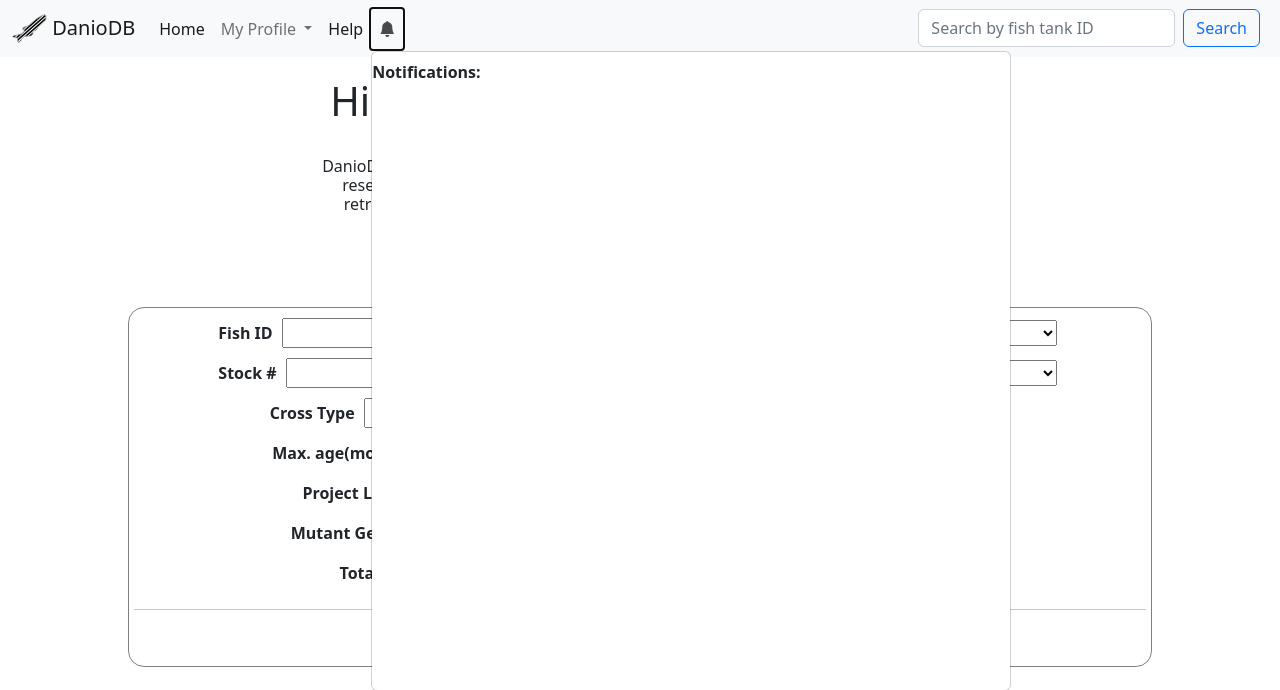
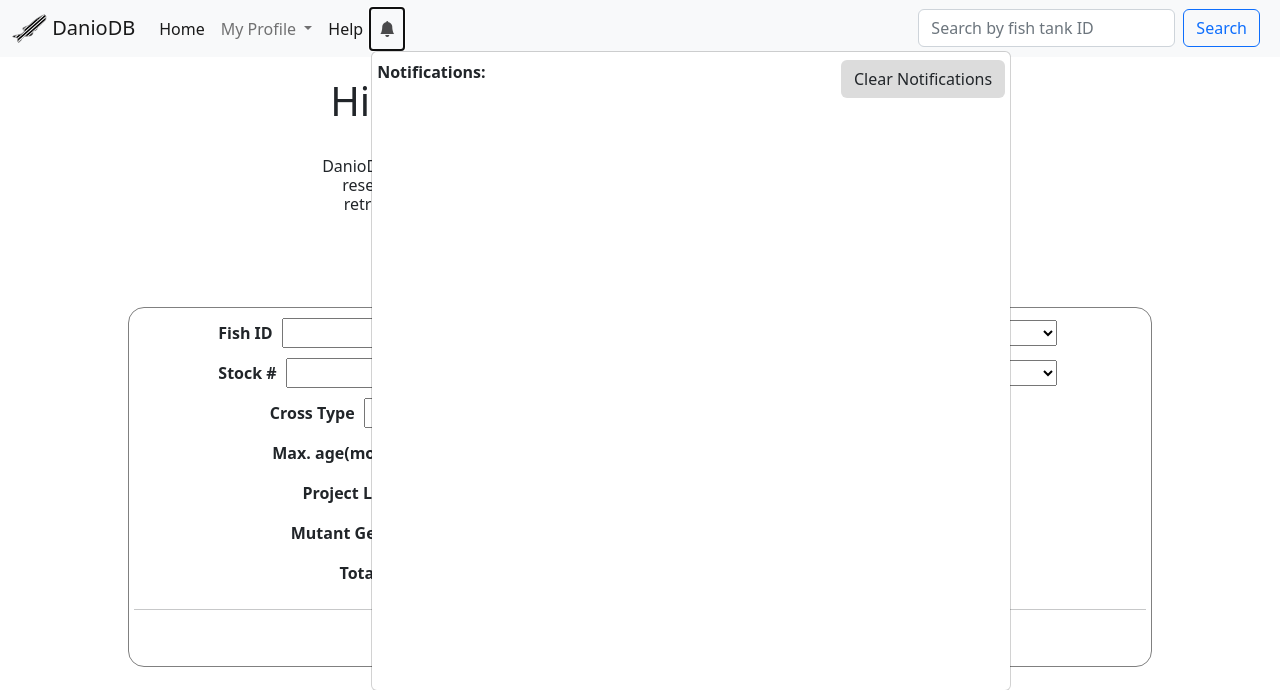
Before and after one commit to MarcusOWilliams/FishFile, a Flask app: page /home in a window 1280 px wide, after a click that opens the changed part. Shown: the top 690 px of the page. Run offline with Flask 2, Linux system fonts and the light colour scheme; the visitor is signed in with stand-in values (Sample User, id 1); data comes from the database, SQL or seed files in the repository; both versions use the stored data as it was after the commit; data that the repository does not hold is empty; parts of the project's set-up code (start-up, migrations or seed data) failed here and were passed over; some libraries are stand-ins or nearby versions.

Commit message:
add delete notifications button

```diff
--- a/Notes/toDo.txt
+++ b/Notes/toDo.txt
@@ -67,7 +67,7 @@ add validation on new fish form, e.g. check if certain fields exists already (ta
 Add scheduled tasks:
  / clear old notifs
   / send required time based alerts
- check fish ages, send alerts
+ / check fish ages, send alerts
   / check reminders
 
 / Add data deletion
--- a/app/main/routes.py
+++ b/app/main/routes.py
@@ -1473,6 +1473,17 @@ def deletepersonallicense():
         current_user.delete_project_document()
 
     return jsdata
+@bp.route('/deletenotifs', methods=["POST"])
+@login_required
+@requires_roles("User","Researcher","Admin", "Owner")
+def deletenotifs():
+    notifications = current_user.notifications
+
+    for notif in notifications:
+        db.session.delete(notif)
+
+    db.session.commit()
+    return redirect(url_for('main.index'))
 
 # This function is used to update the users Last seen time when they go to a new page
 @bp.before_request
@@ -1481,3 +1492,4 @@ def before_request():
         current_user.last_seen = datetime.utcnow()
         db.session.commit()
         g.search_form = SimpleSearch()
+        g.clearNotifsForm = EmptyForm()
--- a/app/static/styles/style.css
+++ b/app/static/styles/style.css
@@ -553,3 +553,16 @@
     background-color: whitesmoke;
     padding:5px;
 }
+
+#clearNotifs{
+    position: absolute;
+    right:0;
+    margin-right: 5px;
+    margin-bottom: 5px;
+    margin-top: 0px;
+
+}
+
+#clearNotifs button{
+    background-color: Gainsboro;
+}
--- a/app/templates/base.html
+++ b/app/templates/base.html
@@ -188,7 +188,8 @@
                   </a>
                   <ul class="dropdown-menu" id="notificationDropdownList" aria-labelledby="notifsDropdown">
                     {%if current_user.notifications%}
-                      <p><strong>Notifications:</strong></p>
+                      <p id="notifsHeading" style="padding-left: 5px;"><strong>Notifications:</strong><span id="clearNotifs"><button class="btn" type="button" data-bs-toggle="modal" data-bs-target="#deleteNotifsModal">Clear Notifications</button></span><br></p>
+
                       {%for notification in current_user.notifications|reverse %}
                         <hr class="dropdown-divider" />
                         <li class="dropdown-item">{%include 'subtemplates/_notification.html'%}</li>
@@ -212,6 +213,7 @@
     </nav>
     <!-- APP CONTENT -->
     <div id="mainContainer">
+
       {% with messages = get_flashed_messages(with_categories=true) %}
         {% if messages %}
          {% for category, message in messages %}
@@ -229,9 +231,31 @@
             </div>
 
 
-      {%endif%}{% endfor %} {% endif %} {%endwith%} {% block content %}{% endblock %}
+      {%endif%}{% endfor %} {% endif %} {%endwith%}
+
+      {% block content %}{% endblock %}
     </div>
-
+    <!-- Modal for clearing notifications -->
+    <div class="modal fade" id="deleteNotifsModal" tabindex="-1" aria-labelledby="deleteNotifsModalLabel" aria-hidden="true">
+      <div class="modal-dialog modal-dialog-centered">
+        <div class="modal-content">
+            <div class="modal-header">
+            <h5 class="modal-title" id="deleteNotifsModalLabel">Are you sure?</h5>
+            <button type="button" class="btn-close" data-bs-dismiss="modal" aria-label="Close"></button>
+            </div>
+            <div class="modal-body">
+                Are you sure you want to delete all of your notifications? You will not be able to recover them after this.
+            </div>
+            <div class="modal-footer">
+            <button type="button" class="btn btn-secondary" data-bs-dismiss="modal">Close</button>
+            <form action="{{ url_for('main.deletenotifs')}}" method="POST">
+                {{ g.clearNotifsForm.hidden_tag() }}
+                {{ g.clearNotifsForm.submit(value='Delete Notifications', class="btn btn-danger") }}
+            </form>
+            </div>
+        </div>
+      </div>
+    </div>
     <!-- More scripts to allow functionality of bootstrap components -->
     <script
       src="https://cdn.jsdelivr.net/npm/@popperjs/core@2.11.5/dist/umd/popper.min.js"
```
Also changed, not shown: app.db, app/static/styles/settingsStyle.css (added).
